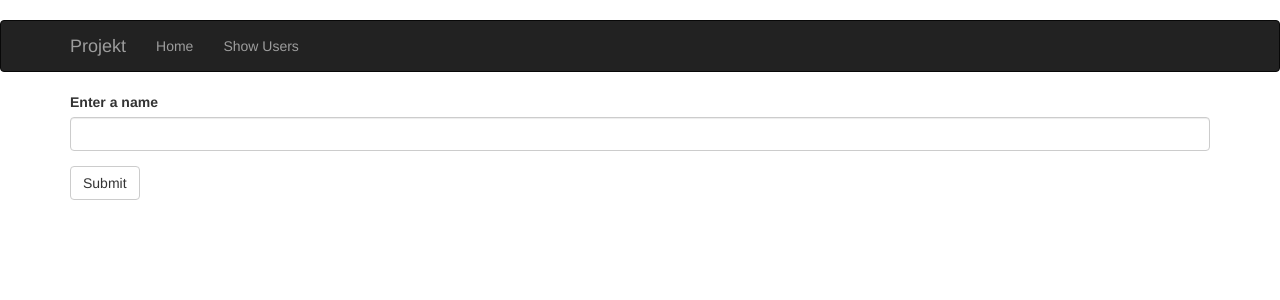
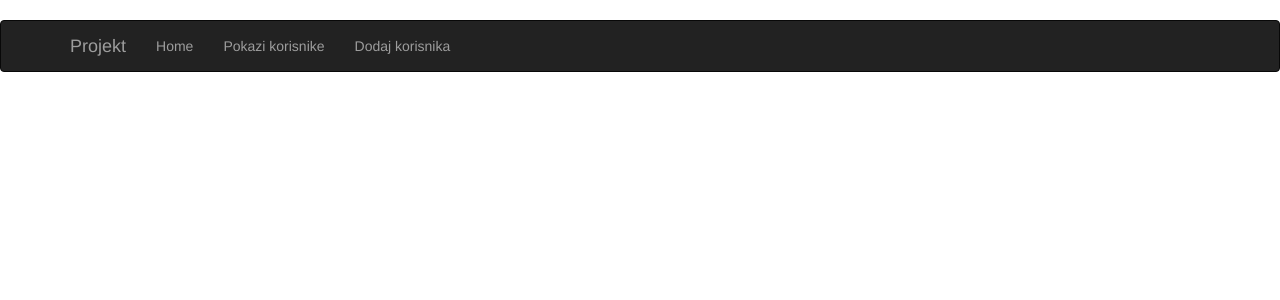
Before and after one commit to mihaelM/Laganini, a Flask app: page /korisnici in a window 1280 px wide. Shown: the top 300 px of the page. Run offline with Flask 2, Linux system fonts and the light colour scheme; the visitor is signed in with stand-in values (Sample User, id 1); data comes from the database, SQL or seed files in the repository; some libraries are stand-ins or nearby versions.

Commit message:
izmenjen prikaz i dodavanje korisnika

```diff
--- a/JelaSRostilja/JelaSRostilja/app/main/forms.py
+++ b/JelaSRostilja/JelaSRostilja/app/main/forms.py
@@ -1,7 +1,11 @@
 from flask.ext.wtf import Form
-from wtforms import StringField, SubmitField
+from wtforms import StringField, SubmitField, SelectField, PasswordField
 from wtforms.validators import Required
 
-class NameForm(Form):
-    korisIme=StringField('Enter a name', validators=[Required()])
-    potrvrdi=SubmitField('Submit')
+class UnosKorisnika(Form):
+    korisIme=StringField('Korisnicko ime', validators=[Required()])
+    password=PasswordField('Password',validators=[Required()])
+    ime=StringField('Ime',validators=[Required()])
+    prezime=StringField('Prezime',validators=[Required()])
+    uloga=SelectField('Uloga',choices=[('0','Korisnik'),('1','Djelatnik'),('2','Administrator')])
+    submit=SubmitField('Dodaj')
--- a/JelaSRostilja/JelaSRostilja/app/main/routes.py
+++ b/JelaSRostilja/JelaSRostilja/app/main/routes.py
@@ -1,25 +1,39 @@
-from flask import render_template,redirect,url_for,request
-from .forms import NameForm
+from flask import render_template,redirect,url_for,request, flash
+from .forms import UnosKorisnika
 from . import main
 from .. import db
-from ..models import Korisnik
+from ..models import Korisnik,Uloga
 
 @main.route('/')
 def index():
     return render_template('index.html')
 
-@main.route('/korisnici',methods=['GET','POST'])
+@main.route('/korisnici')
 def ispisi_korisnike():
     users=[]
-    form=NameForm()
-
-    if request.method=='POST':
-        if form.validate_on_submit():
-            Korisnik.dodajKorisnika(form.korisIme.data)
 
     try:
         for i in db.session.query(Korisnik):
             users.append(i)
     except:
         pass
-    return render_template('ispisi_korisnike.html',users=users,form=form)
+    return render_template('ispisi_korisnike.html',users=users)
+
+@main.route('/dodaj_korisnika',methods=['GET','POST'])
+def dodaj_korisnika():
+    form=UnosKorisnika()
+    if request.method=='POST':
+        if form.validate_on_submit():
+            podaci=dict(ime=form.ime.data,username=form.korisIme.data,prezime=form.prezime.data,password=form.password.data)
+            Korisnik.dodajKorisnika(**podaci)
+            print(podaci)
+            flash('Novi korisnik uspjesno dodan')
+    else:
+        return render_template('dodaj_korisnika.html',form=form)
+
+    return redirect(url_for('main.ispisi_korisnike'))
+
+@main.route('/korisnik/<int:id>')
+def prikazi_korisnika(id):
+    korisnik=Korisnik.query.filter_by(korisnikID=id).first()
+    return render_template('korisnik.html',korisnik=korisnik,id=korisnik.korisnikID)
--- a/JelaSRostilja/JelaSRostilja/app/templates/base.html
+++ b/JelaSRostilja/JelaSRostilja/app/templates/base.html
@@ -16,7 +16,8 @@
         <div class="navbar-collapse collapse">
             <ul class="nav navbar-nav">
                 <li><a href="{{url_for('main.index')}}">Home</a></li>
-                <li><a href="{{url_for('main.ispisi_korisnike')}}">Show Users</a></li>
+                <li><a href="{{url_for('main.ispisi_korisnike')}}">Pokazi korisnike</a></li>
+                <li><a href="{{url_for('main.dodaj_korisnika')}}">Dodaj korisnika</a></li>
             </ul>
         </div>
     </div>
--- /dev/null
+++ b/JelaSRostilja/JelaSRostilja/app/templates/dodaj_korisnika.html
@@ -0,0 +1,5 @@
+{% extends "base.html" %}
+{% import "bootstrap/wtf.html" as wtf %}
+{% block page_content %}
+{{wtf.quick_form(form)}}
+{% endblock %}
--- a/JelaSRostilja/JelaSRostilja/app/templates/ispisi_korisnike.html
+++ b/JelaSRostilja/JelaSRostilja/app/templates/ispisi_korisnike.html
@@ -1,10 +1,9 @@
 {% extends "base.html" %}
 {% import "bootstrap/wtf.html" as wtf %}
 {% block page_content %}
-{{wtf.quick_form(form)}}
 <ul>
     {% for user in users %}
-    <li>{{user}}</li>
+    <li>{{user}}<a href="{{url_for('main.prikazi_korisnika',id=user.korisnikID)}}">Vise informacija</a></li>
     {% endfor %}
 </ul>
 {% endblock %}
```
Also changed, not shown: JelaSRostilja/JelaSRostilja/app/models.py (+8 -5 lines), JelaSRostilja/JelaSRostilja/app/templates/korisnik.html (added, +10 -0 lines).
